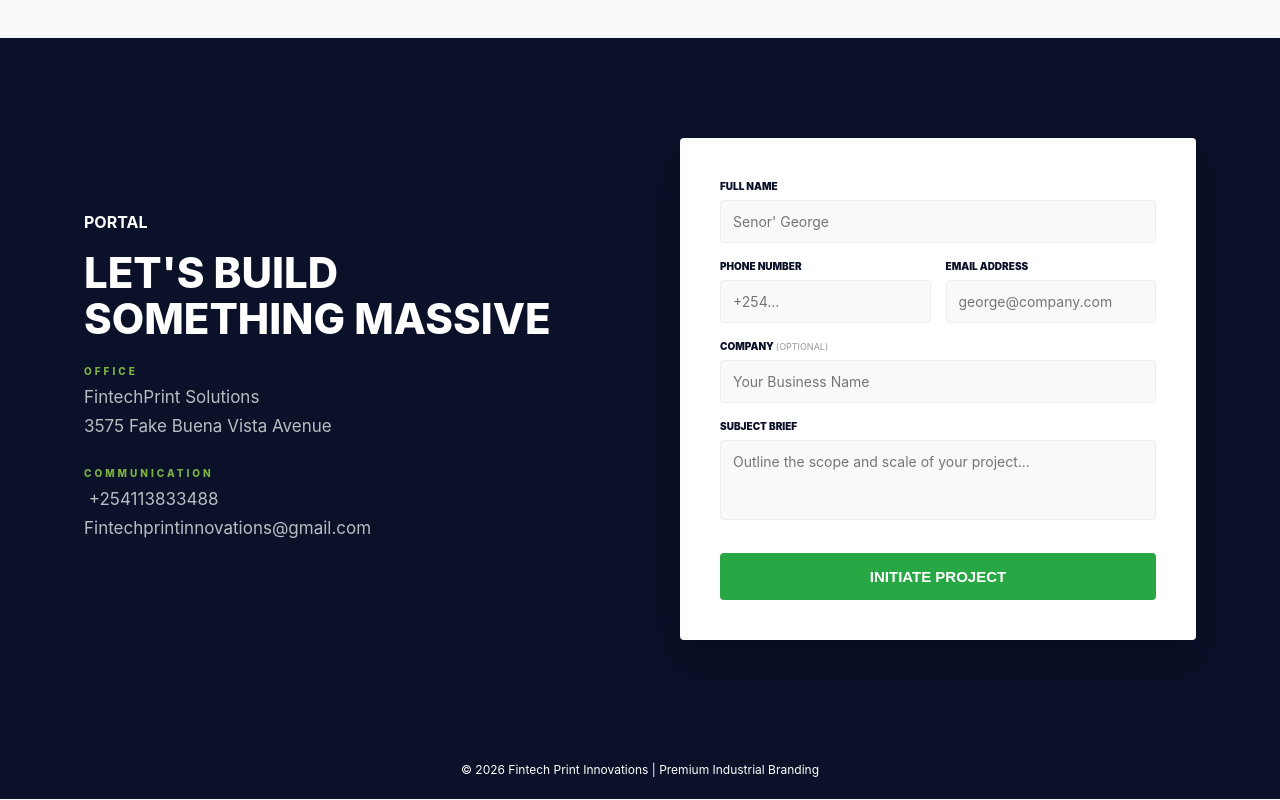
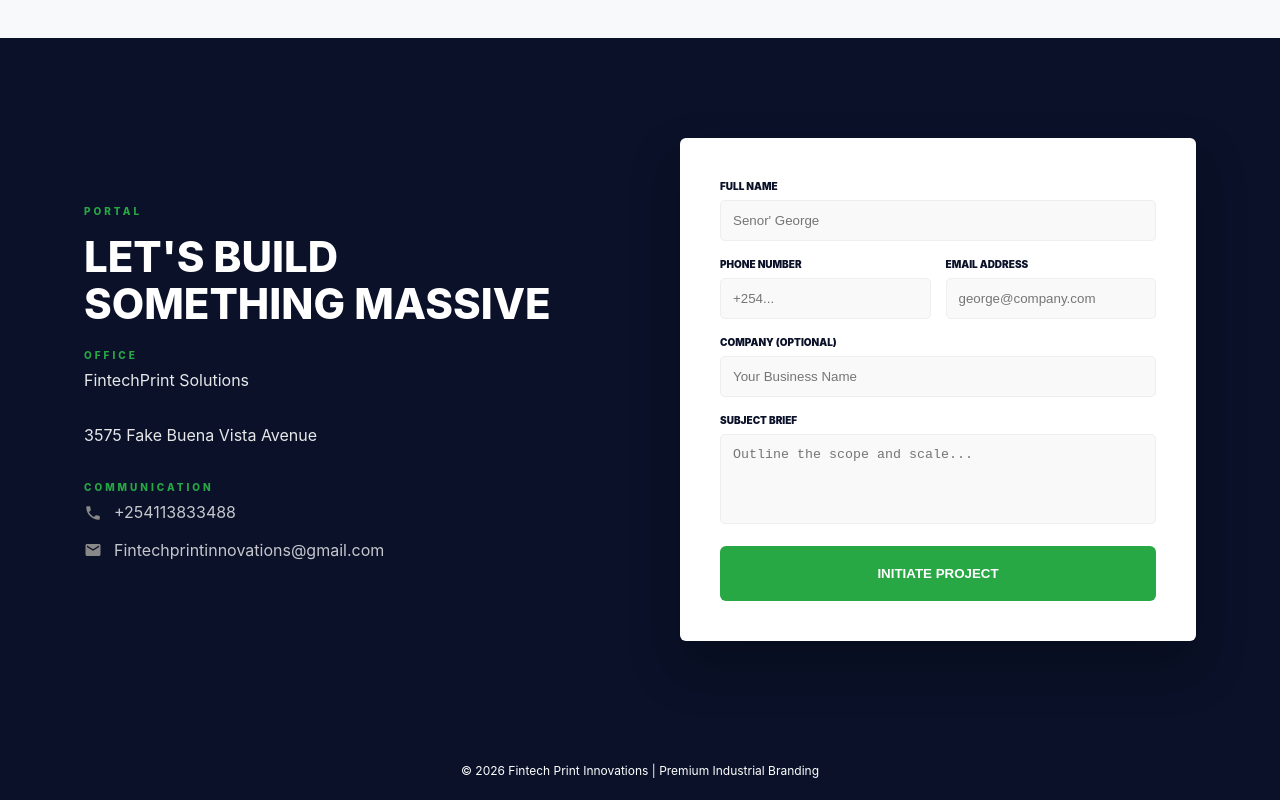
Before and after one commit to Godswillomuka/fintech-innovations, a React (Create React App) app: page / in a window 1280 px wide. Shown: the part 4975-5775 px from the top of the page. Built offline with nearby package versions, Linux system fonts and the light colour scheme.

Commit message:
Implemented interactive contact portal with synchronized WhatsApp and email project initiation triggers, loading states, and industrial-themed UI components.

```diff
--- a/src/components/Contact.css
+++ b/src/components/Contact.css
@@ -1,6 +1,6 @@
 .contact-portal {
-  padding: 100px 0; /* Reduced from 120px */
-  background: var(--navy);
+  padding: 100px 0;
+  background: #0a1128;
   color: white;
   display: flex;
   align-items: center;
@@ -9,144 +9,147 @@
 .portal-wrapper {
   display: grid;
   grid-template-columns: 1fr 1fr;
-  gap: 80px; /* Reduced gap */
-  align-items: center; /* Changed from flex-start to center to balance the height */
+  gap: 80px;
+  align-items: center;
+  max-width: 1200px;
+  margin: 0 auto;
 }
 
 .massive-title {
-  font-size: 52px; /* Slightly smaller to keep it compact */
+  font-size: 52px;
   font-weight: 900;
   line-height: 1.1;
-  margin: 15px 0 40px 0; /* Reduced bottom margin */
-}
-
-/* Contact Details Styling */
-.detail-block {
-  margin-bottom: 25px; /* Reduced from 35px */
+  margin: 15px 0 40px;
 }
 
 .detail-label {
   display: block;
   font-size: 10px;
   letter-spacing: 3px;
-  color: var(--green);
+  color: #28a745 !important;
   font-weight: 800;
   margin-bottom: 5px;
 }
 
-.detail-block p {
-  font-size: 17px;
-  color: rgba(255, 255, 255, 0.8);
-  margin: 2px 0;
+.contact-link-row {
+  display: flex;
+  align-items: center;
+  gap: 12px;
+  text-decoration: none;
+  margin-bottom: 12px;
+  transition: 0.3s ease;
 }
 
-/* Form Styles - COMPACTED */
+.contact-link-row:hover { transform: translateX(5px); opacity: 0.8; }
+
+.contact-icon { width: 18px; height: 18px; color: #888; flex-shrink: 0; }
+
+.contact-link-row p {
+  font-size: 16px;
+  color: rgba(255, 255, 255, 0.85);
+  margin: 0 !important;
+}
+
 .portal-form-container {
   background: white;
-  padding: 40px; /* Reduced from 50px */
-  border-radius: 4px;
-  /* Removed min-height: 620px to prevent stretching */
-  width: 100%;
-  align-self: center;
-  box-shadow: 0 20px 40px rgba(0,0,0,0.2);
-}
-
-.optional-tag {
-  color: #999;
-  font-size: 9px;
-  font-weight: 400;
+  padding: 40px;
+  border-radius: 6px;
+  box-shadow: 0 25px 50px rgba(0,0,0,0.25);
+  min-height: 480px;
+  display: flex;
+  flex-direction: column;
+  justify-content: center;
+  color: #333;
 }
 
 .industrial-form .form-row {
   display: grid;
   grid-template-columns: 1fr 1fr;
-  gap: 15px; /* Tighter gap */
+  gap: 15px;
 }
 
-.input-group {
-  margin-bottom: 15px; /* Reduced from 20px */
-}
+.input-group { margin-bottom: 15px; }
 
 .input-group label {
   display: block;
   font-size: 10px;
   font-weight: 900;
-  color: var(--navy);
+  color: #0a1128;
   margin-bottom: 6px;
 }
 
-.input-group input,
-.input-group textarea {
+.input-group input, .input-group textarea {
   width: 100%;
-  padding: 12px; /* Reduced from 15px */
+  padding: 12px;
   border: 1px solid #eee;
   background: #f9f9f9;
-  border-radius: 4px;
-  font-family: inherit;
-  font-size: 14px;
+  border-radius: 5px;
+  transition: 0.3s;
 }
 
-.input-group textarea {
-  height: 80px; /* Reduced height for subject brief */
-  resize: none;
+.input-group input:focus, .input-group textarea:focus {
+  outline: none;
+  border-color: #28a745;
+  box-shadow: 0 0 0 4px rgba(40, 167, 69, 0.1);
 }
+
+.input-group textarea { height: 90px; resize: none; }
 
 .submit-btn-massive {
   width: 100%;
-  background: #28a745;
+  background: #28a745 !important;
   color: white;
-  padding: 15px; /* Reduced from 20px */
+  padding: 18px;
   border: none;
   font-weight: 800;
-  border-radius: 4px;
+  border-radius: 6px;
   cursor: pointer;
-  font-size: 15px;
-  transition: filter 0.3s ease;
-  margin-top: 10px;
+  display: flex;
+  justify-content: center;
+  align-items: center;
+  min-height: 55px;
+  text-transform: uppercase;
 }
 
-/* Success State Styles - COMPACTED */
-.success-message {
-  text-align: center;
-  padding: 20px 0;
+.btn-spinner {
+  width: 22px;
+  height: 22px;
+  border: 3px solid rgba(255, 255, 255, 0.3);
+  border-radius: 50%;
+  border-top-color: white;
+  animation: spin 0.8s linear infinite;
 }
 
+@keyframes spin { to { transform: rotate(360deg); } }
+
+.success-message { text-align: center; animation: fadeIn 0.5s ease; }
+
 .success-icon-circle {
-  width: 70px; /* Reduced from 90px */
-  height: 70px;
+  width: 80px; height: 80px;
   background-color: #28a745;
   border-radius: 50%;
   display: flex;
   align-items: center;
   justify-content: center;
-  margin: 0 auto 20px;
+  margin: 0 auto 25px;
 }
 
-.fly-jet {
-  width: 35px;
-  height: 35px;
-  transform: rotate(-45deg);
+.fly-jet { width: 38px; height: 38px; transform: rotate(-45deg); }
+
+.thank-you-text { font-size: 34px; font-weight: 900; margin-bottom: 10px; }
+
+.go-home-btn {
+  background: #0a1128;
+  color: white;
+  padding: 12px 24px;
+  border: none;
+  border-radius: 4px;
+  cursor: pointer;
 }
 
-.thank-you-text {
-  font-size: 32px; /* Reduced from 42px */
-  font-weight: 800;
-  color: #1a1a1a;
-  margin-bottom: 10px;
-}
-
-.success-subtext {
-  font-size: 15px;
-  color: #555;
-  line-height: 1.4;
-  margin-bottom: 25px;
-}
+@keyframes fadeIn { from { opacity: 0; transform: scale(0.9); } to { opacity: 1; transform: scale(1); } }
 
 @media (max-width: 1000px) {
-  .portal-wrapper {
-    grid-template-columns: 1fr;
-    gap: 40px;
-  }
+  .portal-wrapper { grid-template-columns: 1fr; gap: 40px; }
   .massive-title { font-size: 38px; }
-  .portal-form-container { padding: 30px; }
 }
--- a/src/components/Contact.js
+++ b/src/components/Contact.js
@@ -3,17 +3,47 @@ import './Contact.css';
 
 const Contact = () => {
   const [submitted, setSubmitted] = useState(false);
+  const [isLoading, setIsLoading] = useState(false);
 
   const handleSubmit = (e) => {
     e.preventDefault();
-    setSubmitted(true);
+    setIsLoading(true);
+
+    // 1. Capture Form Data
+    const formData = new FormData(e.target);
+    const data = {
+      name: formData.get('user_name'),
+      phone: formData.get('user_phone'),
+      email: formData.get('user_email'),
+      company: formData.get('user_company') || "N/A",
+      brief: formData.get('user_brief')
+    };
+
+    // 2. Format Messages
+    const rawMessage = `NEW PROJECT INITIATION\n--------------------------\nClient: ${data.name}\nCompany: ${data.company}\nPhone: ${data.phone}\nEmail: ${data.email}\n--------------------------\nBrief: ${data.brief}`;
+
+    const whatsappNumber = "254113833488";
+    const subject = encodeURIComponent(`Project Initiation: ${data.name}`);
+    const body = encodeURIComponent(rawMessage);
+
+    // 3. Execution
+    setTimeout(() => {
+      setIsLoading(false);
+      setSubmitted(true);
+
+      // Trigger WhatsApp (New Tab)
+      window.open(`https://wa.me/${whatsappNumber}?text=${encodeURIComponent(rawMessage)}`, '_blank');
+
+      // Trigger Mail (System Default)
+      window.location.href = `mailto:Fintechprintinnovations@gmail.com?subject=${subject}&body=${body}`;
+    }, 1500);
   };
 
   return (
     <section className="contact-portal" id="contact">
       <div className="container portal-wrapper">
         <div className="portal-content">
-          <h4 className="label">PORTAL</h4>
+          <h4 className="detail-label" style={{ marginBottom: '10px' }}>PORTAL</h4>
           <h2 className="massive-title">LET'S BUILD SOMETHING MASSIVE</h2>
 
           <div className="contact-details">
@@ -22,10 +52,17 @@ const Contact = () => {
               <p>FintechPrint Solutions</p>
               <p>3575 Fake Buena Vista Avenue</p>
             </div>
+
             <div className="detail-block">
               <span className="detail-label">COMMUNICATION</span>
-              <p>͏ +254113833488</p>
-              <p>Fintechprintinnovations@gmail.com</p>
+              <a href="tel:+254113833488" className="contact-link-row">
+                <svg className="contact-icon" viewBox="0 0 24 24" fill="currentColor"><path d="M6.62 10.79c1.44 2.83 3.76 5.14 6.59 6.59l2.2-2.2c.27-.27.67-.36 1.02-.24 1.12.37 2.33.57 3.57.57.55 0 1 .45 1 1V20c0 .55-.45 1-1 1-9.39 0-17-7.61-17-17 0-.55.45-1 1-1h3.5c.55 0 1 .45 1 1 0 1.25.2 2.45.57 3.57.11.35.03.74-.25 1.02l-2.2 2.2z"/></svg>
+                <p>+254113833488</p>
+              </a>
+              <a href="mailto:Fintechprintinnovations@gmail.com" className="contact-link-row">
+                <svg className="contact-icon" viewBox="0 0 24 24" fill="currentColor"><path d="M20 4H4c-1.1 0-1.99.9-1.99 2L2 18c0 1.1.9 2 2 2h16c1.1 0 2-.9 2-2V6c0-1.1-.9-2-2-2zm0 4l-8 5-8-5V6l8 5 8-5v2z"/></svg>
+                <p>Fintechprintinnovations@gmail.com</p>
+              </a>
             </div>
           </div>
         </div>
@@ -35,50 +72,45 @@ const Contact = () => {
             <form className="industrial-form" onSubmit={handleSubmit}>
               <div className="input-group">
                 <label>FULL NAME</label>
-                <input type="text" placeholder="Senor' George" required />
+                <input type="text" name="user_name" placeholder="Senor' George" required />
               </div>
 
               <div className="form-row">
                 <div className="input-group">
                   <label>PHONE NUMBER</label>
-                  <input type="tel" placeholder="+254..." required />
+                  <input type="tel" name="user_phone" placeholder="+254..." required />
                 </div>
                 <div className="input-group">
                   <label>EMAIL ADDRESS</label>
-                  <input type="email" placeholder="george@company.com" required />
+                  <input type="email" name="user_email" placeholder="george@company.com" required />
                 </div>
               </div>
 
               <div className="input-group">
                 <label>COMPANY <span className="optional-tag">(OPTIONAL)</span></label>
-                <input type="text" placeholder="Your Business Name" />
+                <input type="text" name="user_company" placeholder="Your Business Name" />
               </div>
 
               <div className="input-group">
                 <label>SUBJECT BRIEF</label>
-                <textarea placeholder="Outline the scope and scale of your project..." required></textarea>
+                <textarea name="user_brief" placeholder="Outline the scope and scale..." required></textarea>
               </div>
 
-              <button type="submit" className="submit-btn-massive">
-                INITIATE PROJECT
+              <button type="submit" className="submit-btn-massive" disabled={isLoading}>
+                {isLoading ? <div className="btn-spinner"></div> : "INITIATE PROJECT"}
               </button>
             </form>
           ) : (
-            // sent box message
             <div className="success-message">
               <div className="success-icon-circle">
-                <svg viewBox="0 0 24 24" className="fly-jet">
-                  <path d="M2.01 21L23 12 2.01 3 2 10l15 2-15 2z" fill="white" />
-                </svg>
+                <svg viewBox="0 0 24 24" className="fly-jet"><path d="M2.01 21L23 12 2.01 3 2 10l15 2-15 2z" fill="white" /></svg>
               </div>
-              <h2 className="thank-you-text">Thank You!</h2>
+              <h2 className="thank-you-text">Initiated!</h2>
               <p className="success-subtext">
-                Your message has been sent.<br />
-                We will get back to you shortly.
+                WhatsApp and Email drafts have been created.<br />
+                Please complete the send process in your apps.
               </p>
-              <button className="go-home-btn" onClick={() => setSubmitted(false)}>
-                close
-              </button>
+              <button className="go-home-btn" onClick={() => setSubmitted(false)}>CLOSE</button>
             </div>
           )}
         </div>
```
